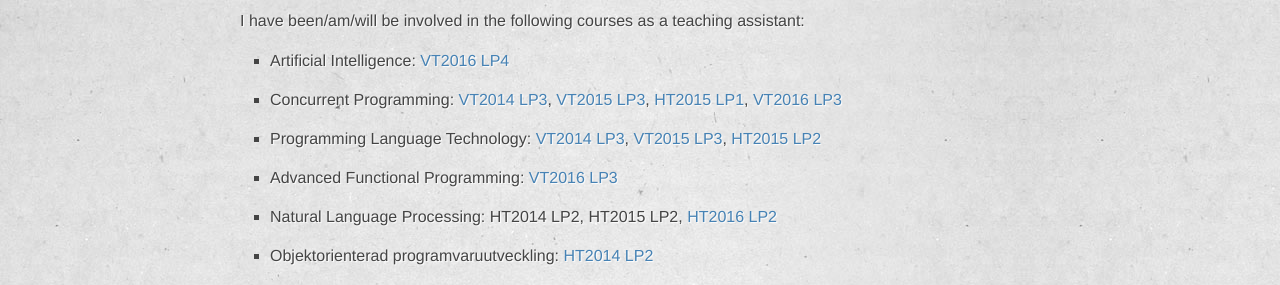
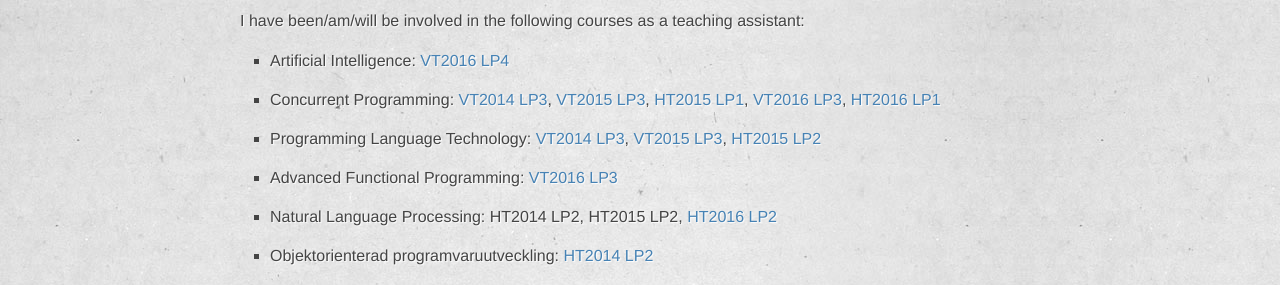
Before and after one commit to johnjcamilleri/johnjcamilleri.github.io, a Jekyll site: the page built from academic.md, in a window 1280 px wide and 900 px high, scrolled down 855 px. Shown: the part 169-454 px from the top of the window. Built offline with Jekyll 4.4.1, drawn with Linux system fonts in a browser that asks for light colours.

Commit message:
Update teaching

```diff
--- a/_data/teaching.json
+++ b/_data/teaching.json
@@ -26,6 +26,10 @@
       {
         "period": "VT2016 LP3",
         "url": "http://www.cse.chalmers.se/edu/year/2015/course/TDA383_LP3/"
+      },
+      {
+        "period": "HT2016 LP1",
+        "url": "http://www.cse.chalmers.se/edu/year/2016/course/TDA383/"
       }
     ]
   },
```
